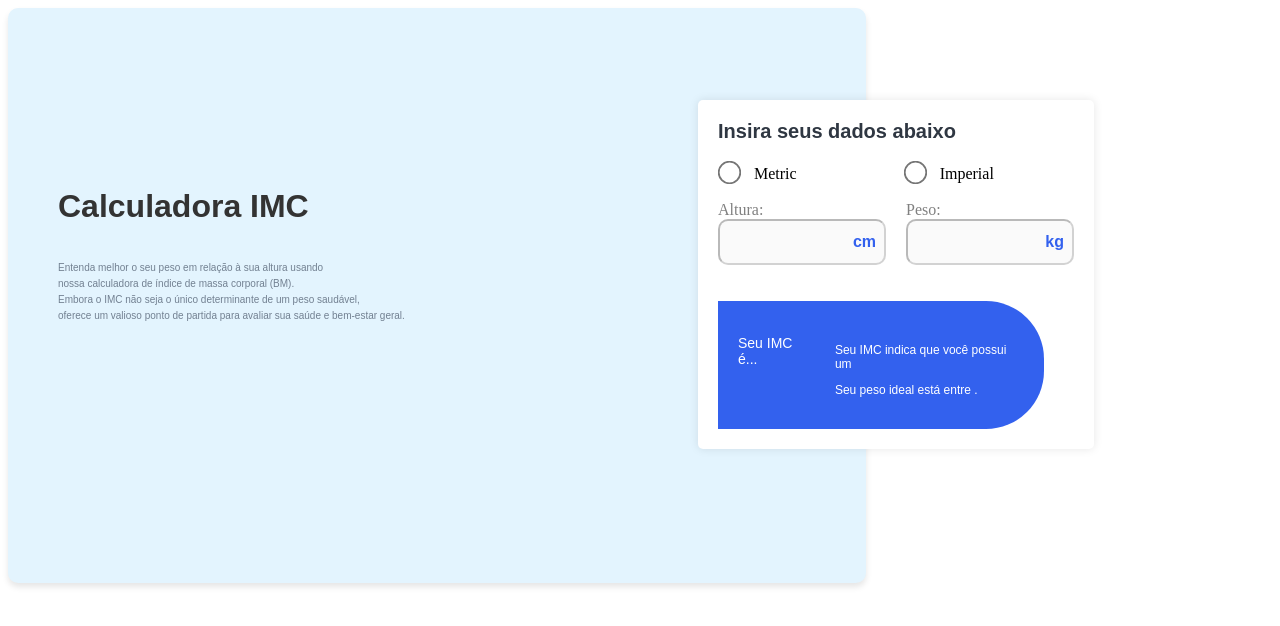
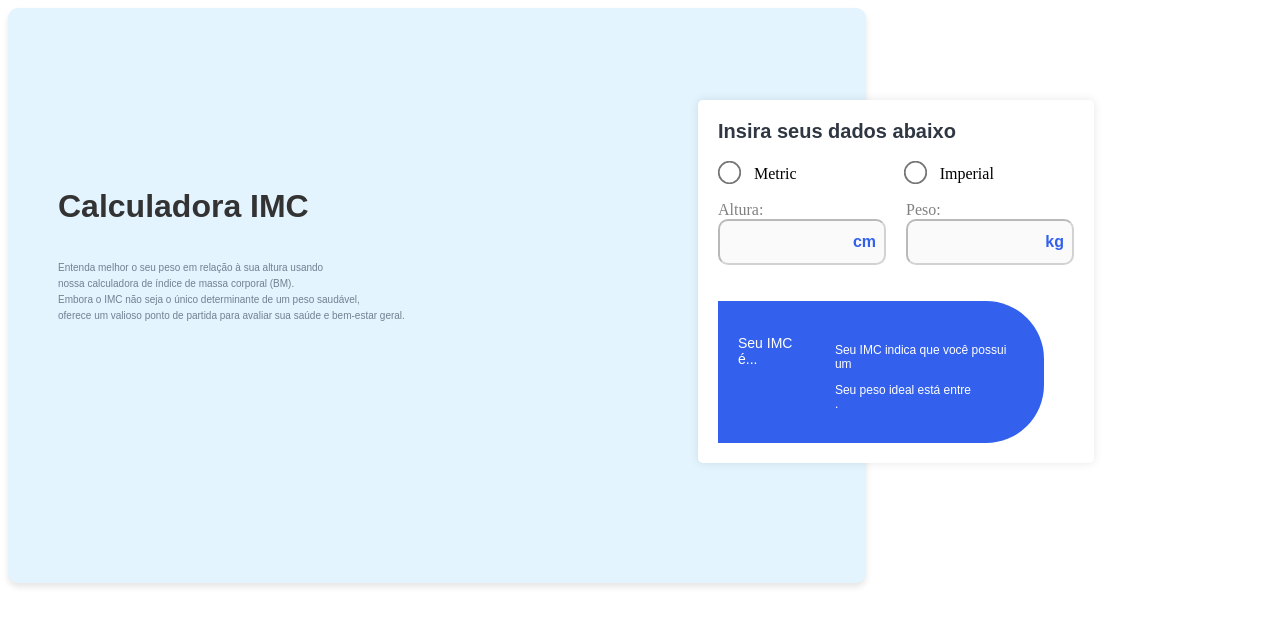
Before and after one commit to DelclecianoSuporte/Calculador-Imc, an Angular app: page / in a window 1280 px wide. Shown: the top 626 px of the page. Built offline with nearby package versions, Linux system fonts and the light colour scheme.

Commit message:
alinhando o pesoIdeal

```diff
--- a/src/app/calculadora/calculadora.component.html
+++ b/src/app/calculadora/calculadora.component.html
@@ -61,7 +61,7 @@
 
           <div class="div-descricao">
             <p class="texto-descricao">Seu IMC indica que você possui um {{ descricaoIMC }} </p>
-            <p class="texto-descricao">Seu peso ideal está entre {{ pesoIdeal }}.</p>
+            <p class="texto-descricao">Seu peso ideal está entre <br> <span>{{ pesoIdeal }}</span>.</p>
           </div>
         </div>
 
```
